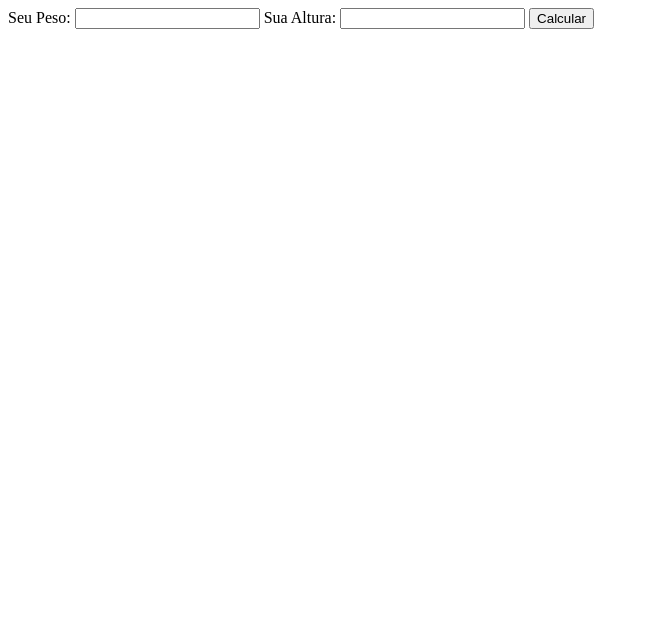
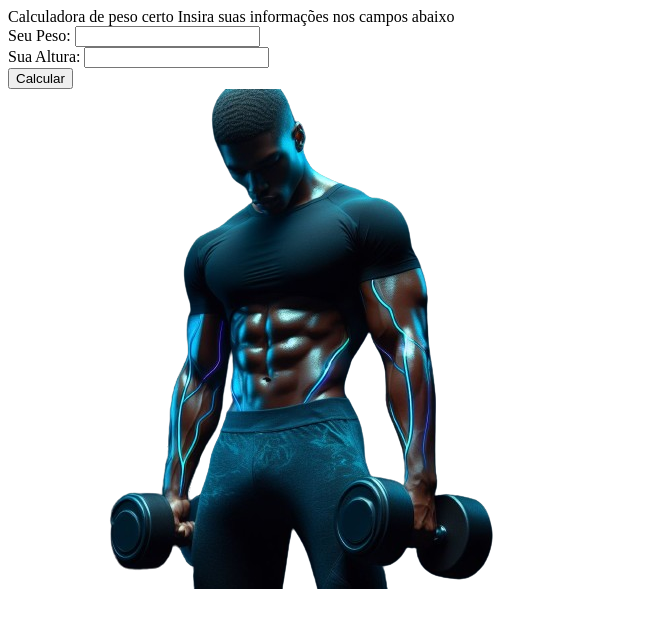
Before and after one commit to Marcsdurt/Peso-Certo, a plain HTML site: page index.html in a window 1280 px wide. Shown: the whole page, without its empty margins (0-649 px from the left). Drawn offline with Linux system fonts and the light colour scheme.

Commit message:
Fazendo algumas alterações e adicionando a imagem

```diff
--- a/index.html
+++ b/index.html
@@ -8,14 +8,30 @@
     <title>Peso Certo</title>
 </head>
 <body>
+    <div id="conteudo">
+
     <form id="form">
-    <label for="peso">Seu Peso:</label>
-    <input type="number" name="peso" step="0.01" min="0" id="peso" required>
-    <label for="altura">Sua Altura:</label>
-    <input type="number" name="altura" step="0.01" min="0" id="altura" required>
-    <button type="submit">Calcular</button>
+
+    <a id="titulo">Calculadora de peso certo</a>
+    <a id="subTitulo">Insira suas informações nos campos abaixo</a>
+
+    <div class="form-group">
+        <label for="peso">Seu Peso:</label>
+        <input type="number" name="peso" step="0.01" min="0" id="peso" required>
+    </div>
+
+    <div class="form-group">
+        <label for="altura">Sua Altura:</label>
+        <input type="number" name="altura" step="0.01" min="0" id="altura" required>
+    </div>
+
+    <button type="submit" id="btn-calcular">Calcular</button>
 
     <span id="valor"></span>
+
 </form>
+
+    <img id="imagem" src="_20c44237-273b-4769-8a01-941d423643ed-removebg-preview.png" alt="">
+</div>
 </body>
 </html>
```
